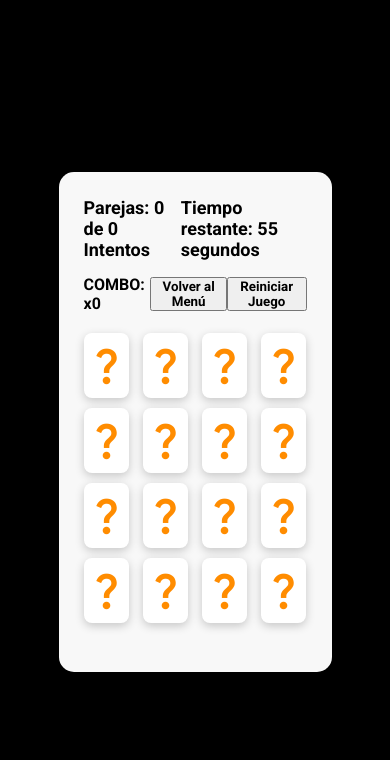
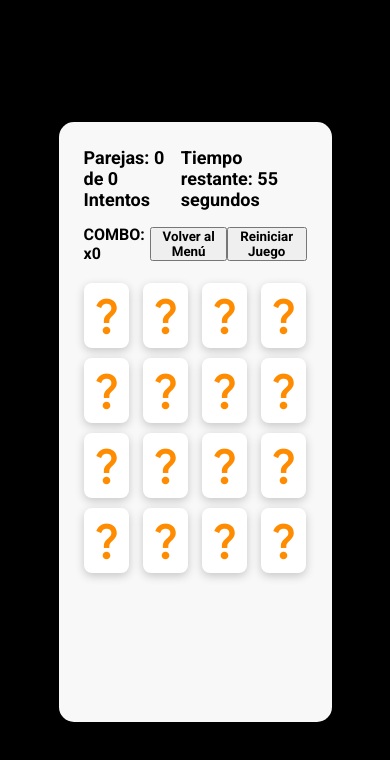
Before and after one commit to A-Isaias/memoriaABR, a website: page game.html in a window 390 px wide. Drawn offline with Linux system fonts and the light colour scheme.

Commit message:
modified:   css/game.css

```diff
--- a/css/game.css
+++ b/css/game.css
@@ -255,8 +255,8 @@ body {
 @media screen and (max-width: 767px) {
   .container {
     width: 70%;
-    height: 500px;
-    max-height: 500px; /* Ajusta según sea necesario */
+    height: 600px;
+     /* Ajusta según sea necesario */
   }
 
   .cards {
```
